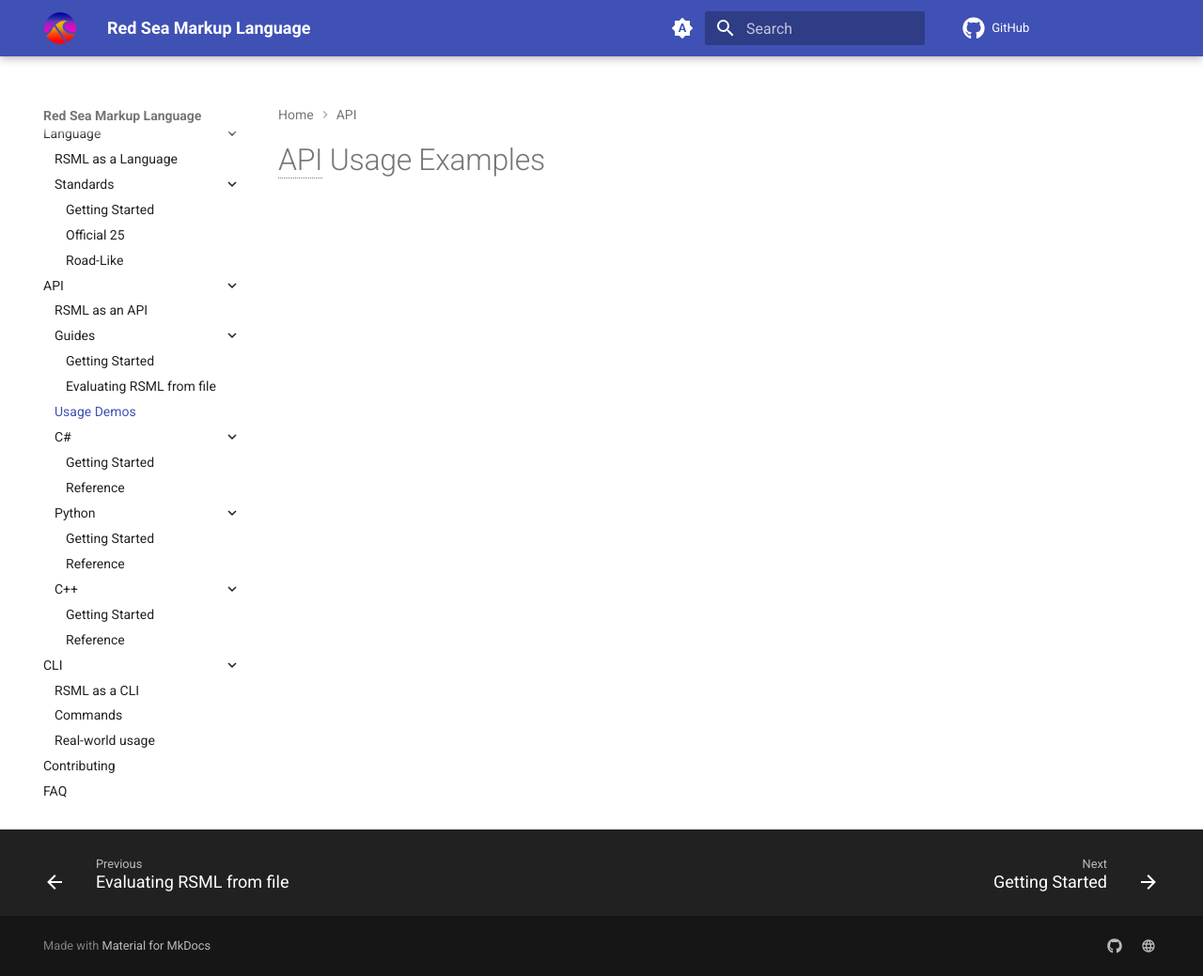
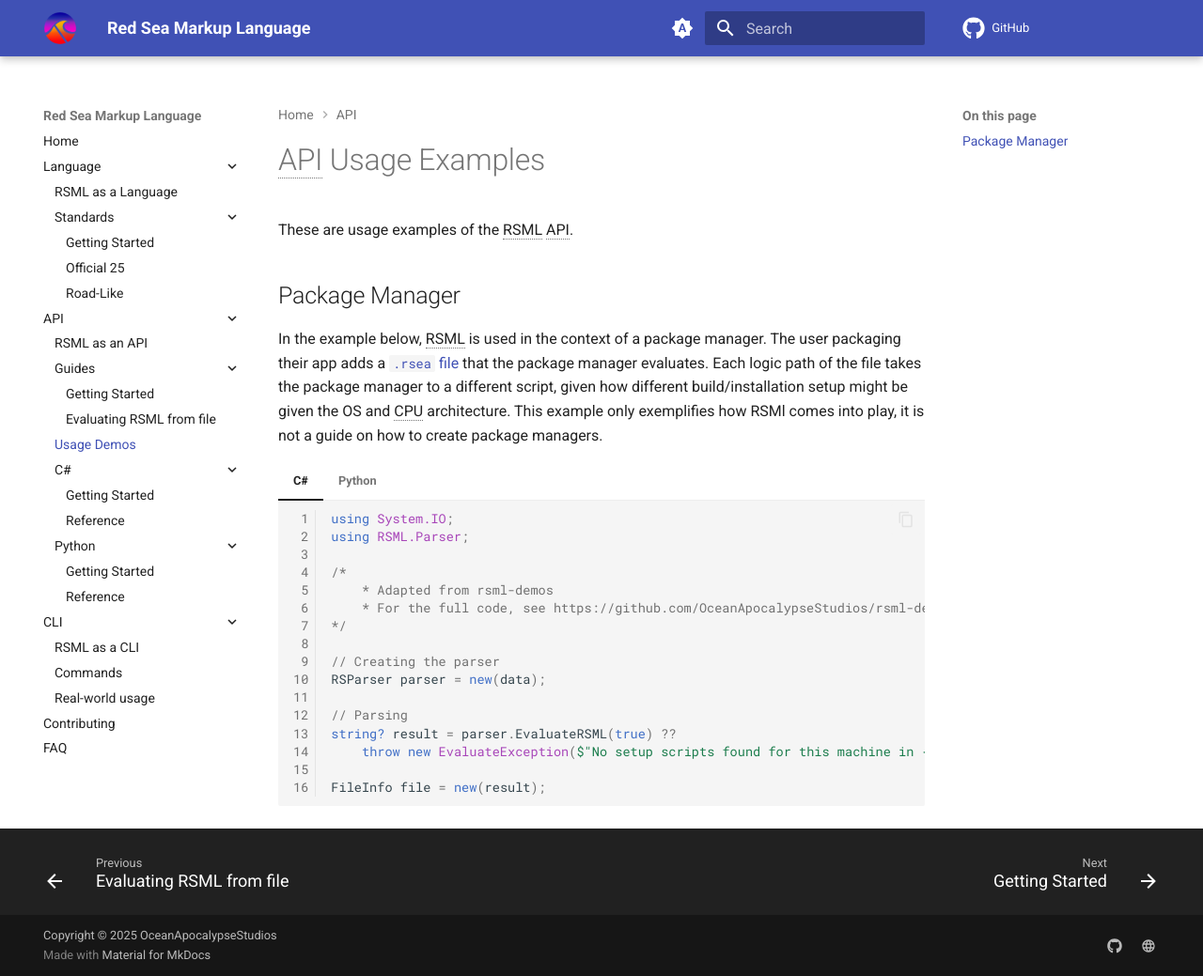
Before and after one commit to OceanApocalypseStudios/RSML-Docs, an MkDocs documentation site: the page built from docs/api/demos.md, in a window 1280 px wide and 1039 px high. Shown: the whole window at 94% size. Built offline with MkDocs 1.6.1 and Material for MkDocs 9.7.7, drawn with Linux system fonts in a browser that asks for light colours; comment, search, counter and statistics services are not loaded; the version menu is left out.

````diff
--- a/docs/api/demos.md
+++ b/docs/api/demos.md
@@ -5,3 +5,47 @@
 <!-- with no Invariant Sections, no Front-Cover Texts, and no Back-Cover Texts. -->
 
 # API Usage Examples
+These are usage examples of the RSML API.
+
+## Package Manager
+In the example below, RSML is used in the context of a package manager. The user packaging their app adds a [`.rsea` file](../language/index.md#files) that the package manager evaluates. Each logic path of the file takes the package manager to a different script, given how different build/installation setup might be given the OS and CPU architecture. This example only exemplifies how RSMl comes into play, it is not a guide on how to create package managers.
+
+=== "C#"
+    ```c# linenums="1"
+    using System.IO;
+    using RSML.Parser;
+
+    /*
+        * Adapted from rsml-demos
+        * For the full code, see https://github.com/OceanApocalypseStudios/rsml-demos/
+    */
+
+    // Creating the parser
+    RSParser parser = new(data);
+
+    // Parsing
+    string? result = parser.EvaluateRSML(true) ??
+        throw new EvaluateException($"No setup scripts found for this machine in {PACKAGE_NAME}.");
+
+    FileInfo file = new(result);
+    ```
+
+=== "Python"
+    ```python linenums="1"
+    import rsml_python
+
+    # Creating the document
+    doc: RedSeaDocument = RedSeaDocument()
+    doc.load_from_string(data)
+
+    # Loading the document into the executable
+    # Assuming we have an executable RS_EXE
+    RS_EXE.load_document(doc)
+
+    # Parsing
+    result: str = RS_EXE.evaluate_document(expands_any=True)
+
+    # Checking the result
+    if result.startswith(("[WARNING]", "[ERROR]")):
+        raise ValueError(f"No setup scripts found for this machine in {PACKAGE_NAME}.")
+    ```
--- a/mkdocs.yml
+++ b/mkdocs.yml
@@ -8,6 +8,9 @@
 site_url: https://oceanapocalypsestudios.github.io/rsml-docs/
 site_name: Red Sea Markup Language
 
+# Copyright
+copyright: Copyright &copy; 2025  OceanApocalypseStudios
+
 # Linking to repo
 repo_url: https://github.com/OceanApocalypseStudios/rsml-docs/
 
@@ -15,6 +18,9 @@ repo_url: https://github.com/OceanApocalypseStudios/rsml-docs/
 theme:
   name: material
   custom_dir: overrides
+  font:
+    text: Roboto
+    code: Roboto Mono
   palette:
     # Palette toggle for automatic mode
     - media: "(prefers-color-scheme)"
@@ -49,7 +55,10 @@ theme:
     - search.share
 
     # Back to top button
-    - navigation.top
+    # Back to top seems to break on mobile
+    # Making the page look wider than it is
+    # It's weird and looks ugly so begone
+    #- navigation.top
 
     # Linked tabs
     - content.tabs.link
@@ -108,9 +117,9 @@ nav:
     - Python:
       - Getting Started: api/python/index.md
       - Reference: api/python/reference.md
-    - C++:
-      - Getting Started: api/cpp/index.md
-      - Reference: api/cpp/reference.md
+    #- C++:
+      #- Getting Started: api/cpp/index.md
+      #- Reference: api/cpp/reference.md
   - CLI:
     - RSML as a CLI: cli/index.md
     - Commands: cli/commands.md
````
Also changed, not shown: README.md (+4 -1 lines), docs/api/guides/index.md (+7 -0 lines), docs/api/index.md (+12 -0 lines), docs/language/index.md (+7 -5 lines), docs/api/cpp/index.md (deleted), docs/api/cpp/reference.md (deleted).
